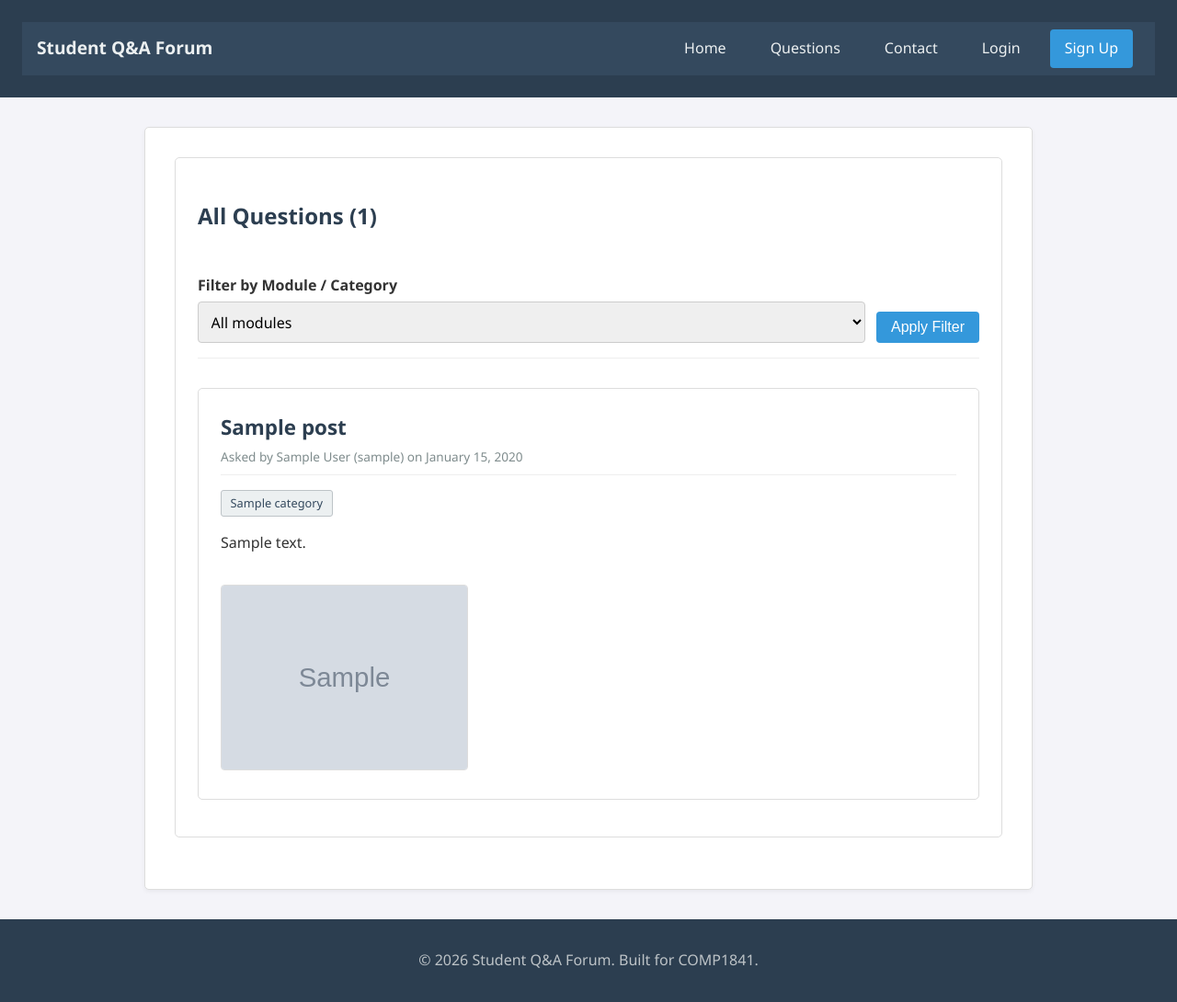
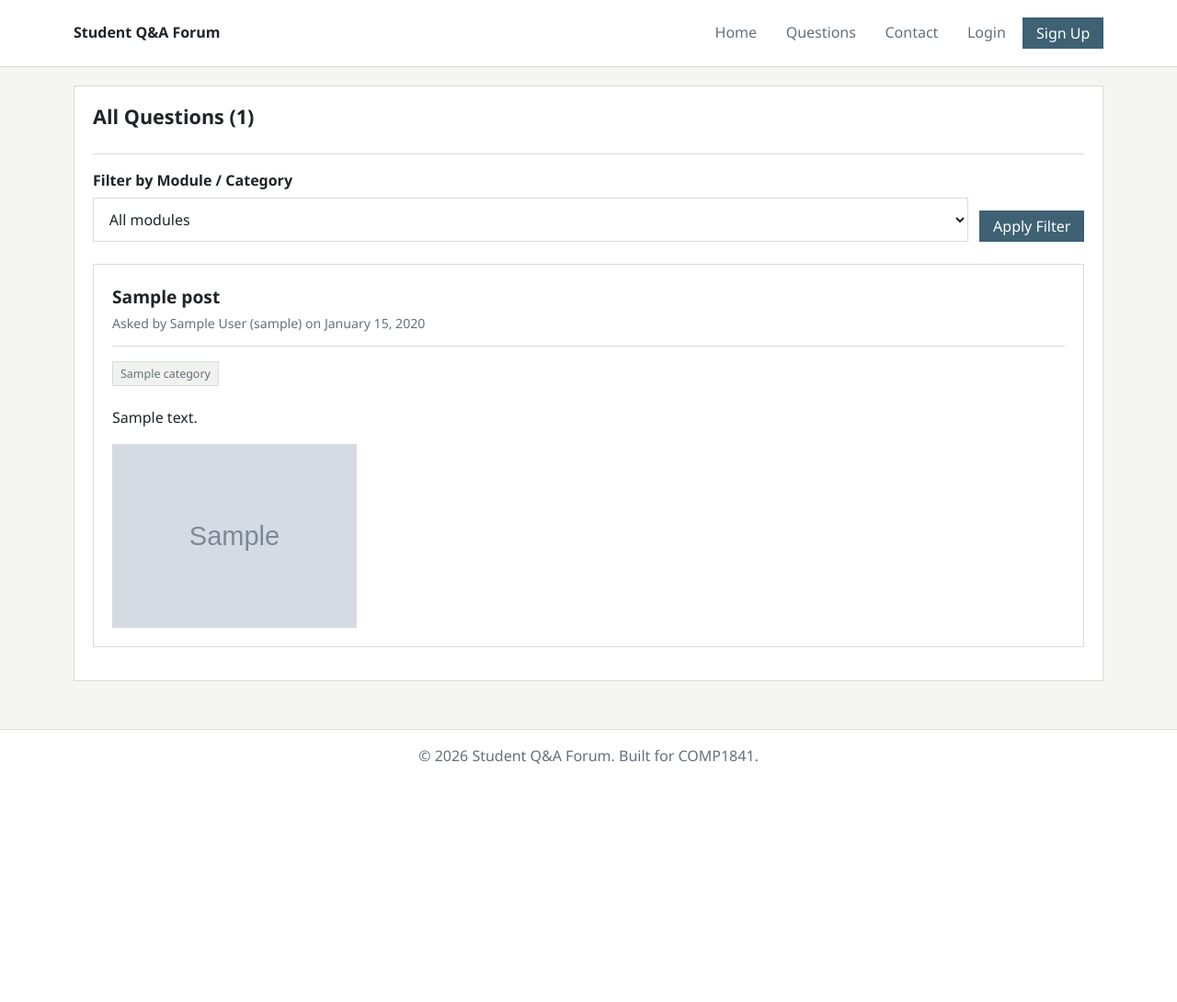
Before and after one commit to DgHung23/coursework_comp1841, a PHP site: page /posts.php in a window 1280 px wide. Shown: the whole page at 92% size. After the commit the page ends 831 px from the top, so only its background shows below. Run offline with PHP 8.4, Linux system fonts and the light colour scheme; tables that the repository leaves empty hold one stand-in row (values such as "Sample post"); grey boxes marked "Sample" are stand-in pictures.

Commit message:
Refresh UI styling

```diff
--- a/style.css
+++ b/style.css
@@ -1,212 +1,269 @@
+:root {
+    --bg: #f5f6f4;
+    --surface: #ffffff;
+    --surface-alt: #f0f2ef;
+    --line: #d7ddd7;
+    --text: #1f2428;
+    --muted: #66707a;
+    --accent: #3e6174;
+    --accent-hover: #2f4c5a;
+    --secondary: #5f7264;
+    --danger: #a14e45;
+    --danger-hover: #843f38;
+    --success-bg: #edf4ef;
+    --success-text: #26543d;
+    --error-bg: #f8eeec;
+    --error-text: #8f382f;
+    --focus: rgba(62, 97, 116, 0.18);
+}
+
+*,
+*::before,
+*::after {
+    box-sizing: border-box;
+    border-radius: 0 !important;
+}
+
+html {
+    background: var(--bg);
+    color-scheme: light;
+    scroll-behavior: smooth;
+}
+
 body {
-    font-family: 'Segoe UI', Tahoma, Geneva, Verdana, sans-serif;
-    line-height: 1.6;
     margin: 0;
-    padding: 0;
-    background-color: #f4f4f9;
-    color: #333;
+    min-height: 100vh;
     display: flex;
     flex-direction: column;
-    min-height: 100vh;
+    font-family: "Segoe UI", Tahoma, Geneva, Verdana, sans-serif;
+    line-height: 1.55;
+    color: var(--text);
+    background: var(--bg);
+}
+
+a {
+    color: var(--accent);
+    text-decoration: none;
+    transition: color 140ms ease, background-color 140ms ease, border-color 140ms ease, transform 140ms ease, opacity 140ms ease;
+}
+
+a:hover {
+    color: var(--accent-hover);
+    text-decoration: underline;
+    text-underline-offset: 0.15em;
+}
+
+img {
+    display: block;
+    max-width: 100%;
+    height: auto;
+    border-radius: 0 !important;
+}
+
+button,
+input,
+select,
+textarea {
+    font: inherit;
+}
+
+button,
+.btn-primary,
+.btn-danger,
+.btn-secondary {
+    cursor: pointer;
+}
+
+a:focus-visible,
+button:focus-visible,
+input:focus-visible,
+select:focus-visible,
+textarea:focus-visible {
+    outline: 2px solid var(--accent);
+    outline-offset: 2px;
+}
+
+header,
+footer {
+    background: var(--surface);
 }
 
 header {
-    background-color: #2c3e50;
-    color: #fff;
-    padding: 1.5rem;
+    border-bottom: 1px solid var(--line);
+}
+
+footer {
+    border-top: 1px solid var(--line);
+    color: var(--muted);
+    margin-top: auto;
+    padding: 1rem 0 1.25rem;
+}
+
+footer p {
+    width: min(1120px, calc(100% - 2rem));
+    margin: 0 auto;
     text-align: center;
 }
 
-header h1 {
-    margin: 0;
-    font-size: 2rem;
-}
-
 nav {
-    background-color: #34495e;
-    padding: 0.5rem 1rem;
+    width: min(1120px, calc(100% - 2rem));
+    margin: 0 auto;
+    padding: 0.95rem 0;
     display: flex;
     justify-content: space-between;
     align-items: center;
+    gap: 1rem;
 }
 
 nav .brand {
-    color: #ecf0f1;
-    font-size: 1.2rem;
-    font-weight: bold;
+    color: var(--text);
+    font-size: 1rem;
+    font-weight: 700;
+    letter-spacing: 0;
     text-decoration: none;
 }
 
 nav ul {
     list-style: none;
+    margin: 0;
     padding: 0;
-    margin: 0;
     display: flex;
+    flex-wrap: wrap;
+    justify-content: flex-end;
+    align-items: center;
+    gap: 0.35rem;
 }
 
 nav ul li {
-    margin: 0 0.5rem;
+    margin: 0;
 }
 
 nav ul li a {
-    color: #ecf0f1;
-    text-decoration: none;
-    padding: 0.5rem 1rem;
-    display: block;
+    display: inline-flex;
+    align-items: center;
+    padding: 0.45rem 0.75rem;
+    border: 1px solid transparent;
+    color: var(--muted);
 }
 
 nav ul li a:hover {
-    background-color: #2c3e50;
-    border-radius: 4px;
+    color: var(--text);
+    text-decoration: none;
+    background: var(--surface-alt);
+    border-color: var(--line);
+    transform: translateY(-1px);
+}
+
+nav ul li a.btn-primary {
+    color: #fff;
+    background: var(--accent);
+    border-color: var(--accent);
+}
+
+nav ul li a.btn-primary:hover {
+    color: #fff;
+    background: var(--accent-hover);
+    border-color: var(--accent-hover);
 }
 
 main {
-    flex: 1;
-    max-width: 900px;
-    margin: 2rem auto;
-    width: 90%;
-    padding: 2rem;
-    background-color: #fff;
-    border: 1px solid #ddd;
-    border-radius: 5px;
-    box-shadow: 0 2px 5px rgba(0, 0, 0, 0.05);
-}
-
-footer {
-    background-color: #2c3e50;
-    color: #bdc3c7;
-    text-align: center;
-    padding: 1rem;
-    margin-top: auto;
+    width: min(1120px, calc(100% - 2rem));
+    margin: 1.25rem auto;
+    padding: 0 0 1rem;
+    background: transparent;
+    animation: pageIn 180ms ease-out both;
 }
 
 h1,
 h2,
 h3 {
-    color: #2c3e50;
+    margin-top: 0;
+    margin-bottom: 0.75rem;
+    color: var(--text);
+    line-height: 1.2;
 }
 
-:root {
-    --secondary: #16a085;
+h1 {
+    font-size: 1.9rem;
+}
+
+h2 {
+    font-size: 1.35rem;
+}
+
+h3 {
+    font-size: 1.05rem;
+}
+
+p {
+    margin-top: 0;
 }
 
 .hero {
-    text-align: center;
-    padding: 2rem 0;
-    border-bottom: 1px solid #eee;
-    margin-bottom: 2rem;
+    padding: 0 0 1rem;
+    margin-bottom: 1.5rem;
+    border-bottom: 1px solid var(--line);
 }
 
 .hero h1 {
-    font-size: 2.5rem;
-    margin-bottom: 1rem;
+    font-size: 2.1rem;
 }
 
-.btn-primary {
-    display: inline-block;
-    background-color: #3498db;
-    color: #fff;
-    padding: 0.5rem 1rem;
-    text-decoration: none;
-    border: none;
-    border-radius: 4px;
-    cursor: pointer;
-    font-size: 1rem;
+.hero p {
+    max-width: 62ch;
+    color: var(--muted);
 }
 
-.btn-primary:hover {
-    background-color: #2980b9;
+.glass-card {
+    display: block;
+    padding: 1.25rem;
+    margin-bottom: 1rem;
+    background: var(--surface) !important;
+    border: 1px solid var(--line);
+    box-shadow: none !important;
+    animation: pageIn 180ms ease-out both;
 }
 
-.btn-danger {
-    display: inline-block;
-    background-color: #e74c3c;
-    color: #fff;
-    padding: 0.5rem 1rem;
+a.glass-card {
+    color: inherit;
     text-decoration: none;
-    border: none;
-    border-radius: 4px;
-    cursor: pointer;
-    font-size: 1rem;
 }
 
-.btn-danger:hover {
-    background-color: #c0392b;
+a.glass-card:hover {
+    border-color: var(--accent);
+    transform: translateY(-1px);
+    text-decoration: none;
 }
 
-.btn-secondary {
-    display: inline-block;
-    background-color: #7f8c8d;
-    color: #fff;
-    padding: 0.5rem 1rem;
-    text-decoration: none;
-    border: none;
-    border-radius: 4px;
-    cursor: pointer;
-    font-size: 1rem;
-}
-
-.btn-secondary:hover {
-    background-color: #6c7a7d;
-}
-
-.posts-toolbar {
-    display: flex;
-    justify-content: space-between;
-    align-items: center;
-    gap: 1rem;
-    margin-bottom: 1.5rem;
-}
-
-.filter-form {
-    display: flex;
-    align-items: flex-end;
-    gap: 0.75rem;
-    margin-bottom: 2rem;
-    padding-bottom: 1rem;
-    border-bottom: 1px solid #eee;
-}
-
-.filter-form .form-group {
-    flex: 1;
-    margin-bottom: 0;
+.auth-container {
+    max-width: 560px;
+    margin: 0 auto 1rem;
 }
 
 .post-header {
     display: flex;
     justify-content: space-between;
     align-items: flex-start;
-    border-bottom: 1px solid #eee;
-    padding-bottom: 0.5rem;
+    gap: 1rem;
+    border-bottom: 1px solid var(--line);
+    padding-bottom: 0.85rem;
     margin-bottom: 1rem;
 }
 
 .post-title {
-    font-size: 1.4rem;
-    font-weight: bold;
-    color: #2c3e50;
-    text-decoration: none;
+    font-size: 1.2rem;
+    font-weight: 700;
+    color: var(--text);
 }
 
 .post-title:hover {
-    text-decoration: underline;
+    color: var(--accent);
 }
 
 .post-meta {
-    font-size: 0.85rem;
-    color: #7f8c8d;
     margin-top: 0.2rem;
-}
-
-.badge {
-    background-color: #ecf0f1;
-    color: #34495e;
-    padding: 0.2rem 0.6rem;
-    font-size: 0.8rem;
-    border-radius: 3px;
-    border: 1px solid #bdc3c7;
-    margin-right: 0.5rem;
-    display: inline-block;
+    color: var(--muted);
+    font-size: 0.88rem;
 }
 
 .post-content {
@@ -214,11 +271,72 @@ h3 {
 }
 
 .post-image {
-    max-width: 100%;
-    height: auto;
-    border: 1px solid #ddd;
-    border-radius: 4px;
     margin-top: 1rem;
+    border: 1px solid var(--line);
+    box-shadow: none;
+}
+
+.badge {
+    display: inline-block;
+    margin: 0 0.35rem 0.35rem 0;
+    padding: 0.18rem 0.5rem;
+    border: 1px solid var(--line);
+    background: var(--surface-alt);
+    color: var(--muted);
+    font-size: 0.78rem;
+}
+
+.btn-primary,
+.btn-danger,
+.btn-secondary {
+    display: inline-flex;
+    align-items: center;
+    justify-content: center;
+    gap: 0.35rem;
+    padding: 0.5rem 0.85rem;
+    border: 1px solid transparent;
+    color: #fff;
+    font-size: 1rem;
+    line-height: 1;
+    text-decoration: none;
+    transition: transform 140ms ease, background-color 140ms ease, border-color 140ms ease, color 140ms ease, opacity 140ms ease;
+}
+
+.btn-primary {
+    background: var(--accent);
+    border-color: var(--accent);
+}
+
+.btn-primary:hover {
+    background: var(--accent-hover);
+    border-color: var(--accent-hover);
+    transform: translateY(-1px);
+    text-decoration: none;
+}
+
+.btn-danger {
+    background: var(--danger);
+    border-color: var(--danger);
+}
+
+.btn-danger:hover {
+    background: var(--danger-hover);
+    border-color: var(--danger-hover);
+    transform: translateY(-1px);
+    text-decoration: none;
+}
+
+.btn-secondary {
+    background: transparent;
+    color: var(--text);
+    border-color: var(--line);
+}
+
+.btn-secondary:hover {
+    background: var(--surface-alt);
+    border-color: var(--muted);
+    transform: translateY(-1px);
+    text-decoration: none;
 }
 
 .form-group {
@@ -227,98 +345,172 @@ h3 {
 
 .form-group label {
     display: block;
-    margin-bottom: 0.3rem;
-    font-weight: bold;
+    margin-bottom: 0.35rem;
+    font-weight: 600;
+    color: var(--text);
 }
 
 .form-control {
     width: 100%;
-    padding: 0.6rem;
-    border: 1px solid #ccc;
-    border-radius: 4px;
-    font-family: inherit;
-    font-size: 1rem;
-    box-sizing: border-box;
+    padding: 0.68rem 0.8rem;
+    color: var(--text);
+    background: #fff;
+    border: 1px solid var(--line);
+    box-shadow: none !important;
+    transition: border-color 140ms ease, background-color 140ms ease, box-shadow 140ms ease, transform 140ms ease;
+}
+
+.form-control:hover {
+    border-color: #b8c1b8;
+}
+
+.form-control:focus {
+    border-color: var(--accent);
+    box-shadow: 0 0 0 2px var(--focus);
 }
 
 textarea.form-control {
-    min-height: 150px;
+    min-height: 160px;
     resize: vertical;
+}
+
+.categories-checkbox-group {
+    background: var(--surface) !important;
+    border: 1px solid var(--line) !important;
+    padding: 0.9rem !important;
+    overflow-y: auto;
+}
+
+.posts-toolbar {
+    display: flex;
+    justify-content: space-between;
+    align-items: center;
+    gap: 1rem;
+    margin-bottom: 1rem;
+    padding-bottom: 1rem;
+    border-bottom: 1px solid var(--line);
+}
+
+.filter-form {
+    display: flex;
+    align-items: flex-end;
+    gap: 0.75rem;
+    margin-bottom: 1.5rem;
+}
+
+.filter-form .form-group {
+    flex: 1;
+    margin-bottom: 0;
 }
 
 table {
     width: 100%;
     border-collapse: collapse;
-    margin-top: 1rem;
+    border: 1px solid var(--line);
+    background: var(--surface);
 }
 
-table th,
-table td {
-    padding: 0.8rem;
-    border: 1px solid #ddd;
+th,
+td {
+    padding: 0.75rem 0.8rem;
+    border-bottom: 1px solid var(--line);
     text-align: left;
+    vertical-align: top;
 }
 
-table th {
-    background-color: #f8f9fa;
-    font-weight: bold;
+th {
+    background: var(--surface-alt);
+    color: var(--text);
+    font-weight: 600;
 }
 
-table tr:nth-child(even) {
-    background-color: #f9f9f9;
+tr:nth-child(even) td {
+    background: #fbfbfa;
+}
+
+tr:hover td {
+    background: #f7f8f6;
+}
+
+.success-msg,
+.error-msg {
+    margin-bottom: 1rem;
+    padding: 0.9rem 1rem;
+    border: 1px solid var(--line);
+    animation: pageIn 160ms ease-out both;
 }
 
 .success-msg {
-    background-color: #d4edda;
-    color: #155724;
-    padding: 1rem;
-    border: 1px solid #c3e6cb;
-    border-radius: 4px;
-    margin-bottom: 1rem;
+    background: var(--success-bg);
+    color: var(--success-text);
+    border-left: 3px solid var(--success-text);
 }
 
 .error-msg {
-    background-color: #f8d7da;
-    color: #721c24;
-    padding: 1rem;
-    border: 1px solid #f5c6cb;
-    border-radius: 4px;
-    margin-bottom: 1rem;
+    background: var(--error-bg);
+    color: var(--error-text);
+    border-left: 3px solid var(--error-text);
 }
 
-.auth-container {
-    max-width: 500px;
-    margin: 2rem auto;
+@keyframes pageIn {
+    from {
+        opacity: 0;
+        transform: translateY(4px);
+    }
+    to {
+        opacity: 1;
+        transform: translateY(0);
+    }
 }
 
-/* Glass-card override to regular card for simpler look */
-.glass-card {
-    background-color: #fff;
-    padding: 1.5rem;
-    border: 1px solid #ddd;
-    border-radius: 5px;
-    margin-bottom: 1.5rem;
+@media (prefers-reduced-motion: reduce) {
+    *,
+    *::before,
+    *::after {
+        animation-duration: 0.01ms !important;
+        animation-iteration-count: 1 !important;
+        transition-duration: 0.01ms !important;
+        scroll-behavior: auto !important;
+    }
 }
 
-@media (max-width: 700px) {
+@media (max-width: 760px) {
     nav {
+        flex-direction: column;
         align-items: flex-start;
-        flex-direction: column;
-        gap: 0.75rem;
     }
 
     nav ul {
-        flex-wrap: wrap;
+        width: 100%;
+        justify-content: flex-start;
     }
 
     main {
-        padding: 1rem;
+        width: calc(100% - 1rem);
+        margin: 0.75rem auto;
+        padding-bottom: 0.75rem;
     }
 
     .posts-toolbar,
     .filter-form,
     .post-header {
+        flex-direction: column;
         align-items: stretch;
-        flex-direction: column;
+    }
+
+    .filter-form .btn-primary,
+    .filter-form .btn-secondary {
+        width: 100%;
+    }
+
+    table {
+        display: block;
+        overflow-x: auto;
+        -webkit-overflow-scrolling: touch;
+    }
+
+    th,
+    td {
+        white-space: nowrap;
     }
 }
```
